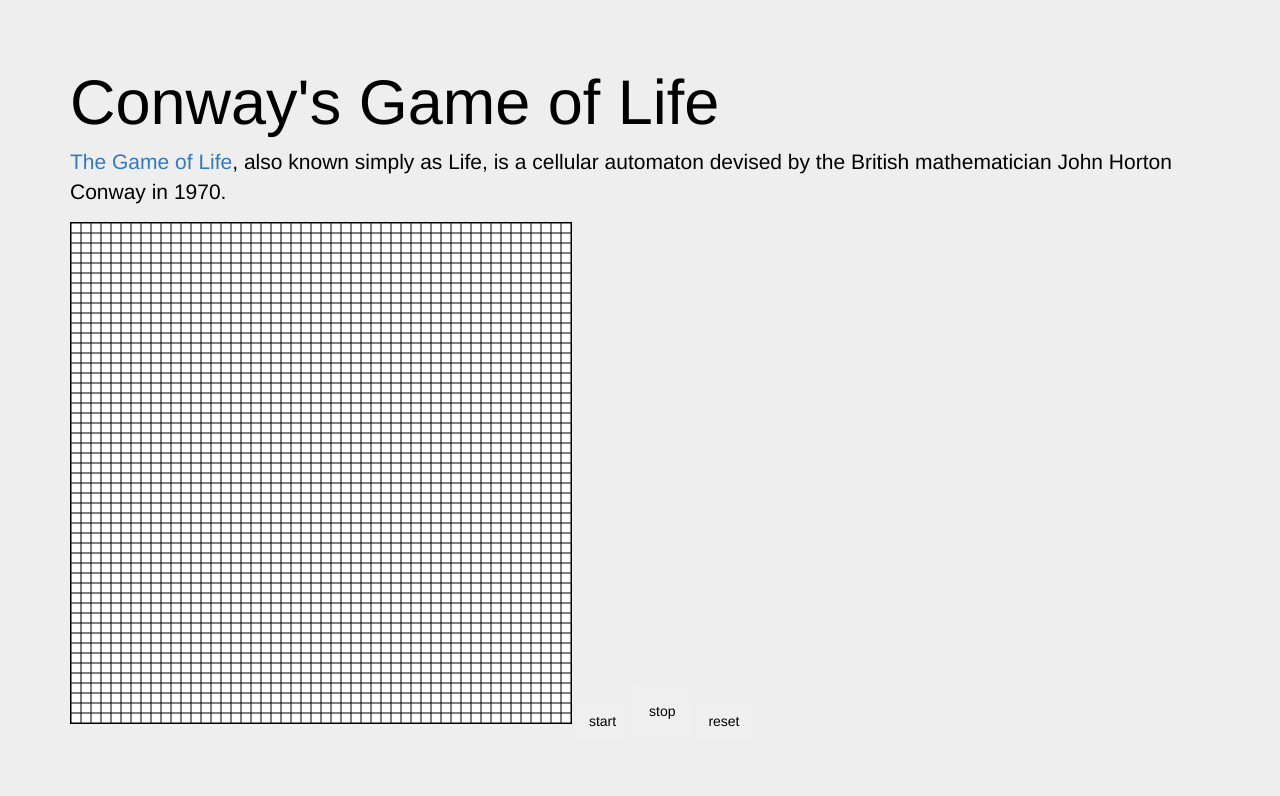
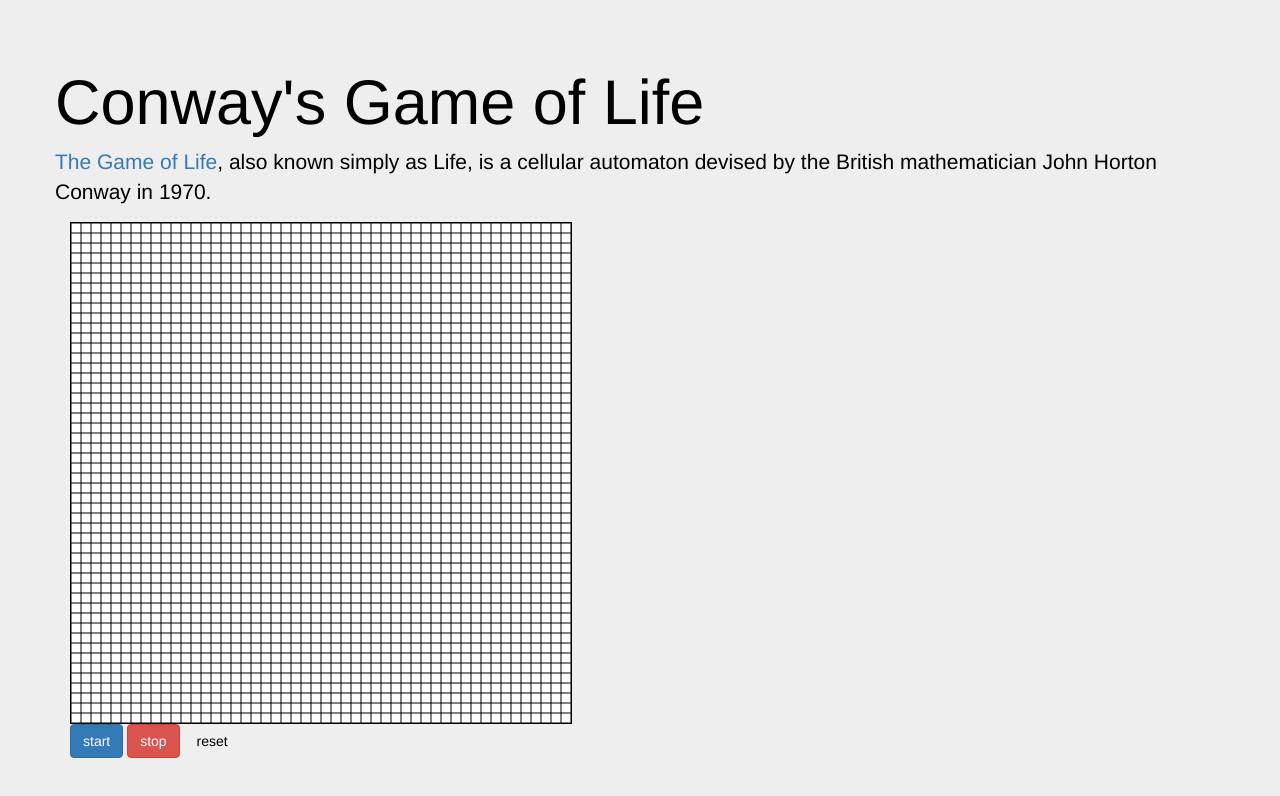
Before and after one commit to hyttijan/GameOfLife, a website: page index.html in a window 1280 px wide. Drawn offline with nearby package versions, Linux system fonts and the light colour scheme.

Commit message:
added README

```diff
--- a/index.html
+++ b/index.html
@@ -8,12 +8,18 @@
 
 	</head>
 	<body  class="container jumbotron" ng-app="GameOfLifeApp" ng-controller="GameOfLifeController">
-		<h1>Conway's Game of Life</h1>
-		<p><a href="https://en.wikipedia.org/wiki/Conway%27s_Game_of_Life">The Game of Life</a>, also known simply as Life, is a cellular automaton devised by the British mathematician John Horton Conway in 1970.</p>
-		<canvas ng-init="init()" ng-click="addNewLife($event)"id="GamePanel" width="500" height="500" style="border:1px solid #000000;">
-		</canvas>
-		<input type="button" class="btn primary" value="start" ng-click="start()">
-		<input type="button" class="btn alert" value="stop" ng-click="stop()">
-		<input type="button" class="btn" value="reset" ng-click="reset()">
+		<div class="row">
+			<h1>Conway's Game of Life</h1>
+			<p><a href="https://en.wikipedia.org/wiki/Conway%27s_Game_of_Life">The Game of Life</a>, also known simply as Life, is a cellular automaton devised by the British mathematician John Horton Conway in 1970.</p>
+		</div>
+		<div class="container row">
+			<canvas ng-init="init()" ng-click="addNewLife($event)"id="GamePanel" width="500" height="500" style="border:1px solid #000000;">
+			</canvas>
+		</div>
+		<div class="container row">
+			<input type="button" class="btn btn-primary" value="start" ng-click="start()">
+			<input type="button" class="btn btn-danger" value="stop" ng-click="stop()">
+			<input type="button" class="btn" value="reset" ng-click="reset()">
+		</div>
 	</body>
 </html>
```
Also changed, not shown: README.md (added).
